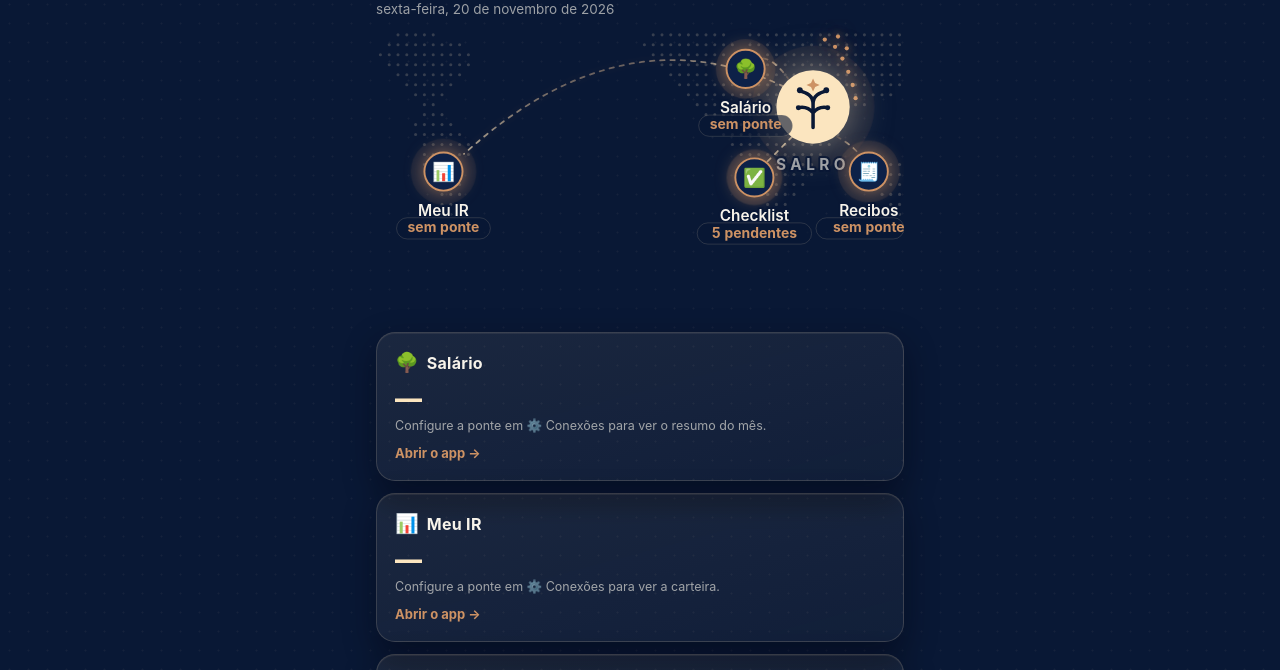
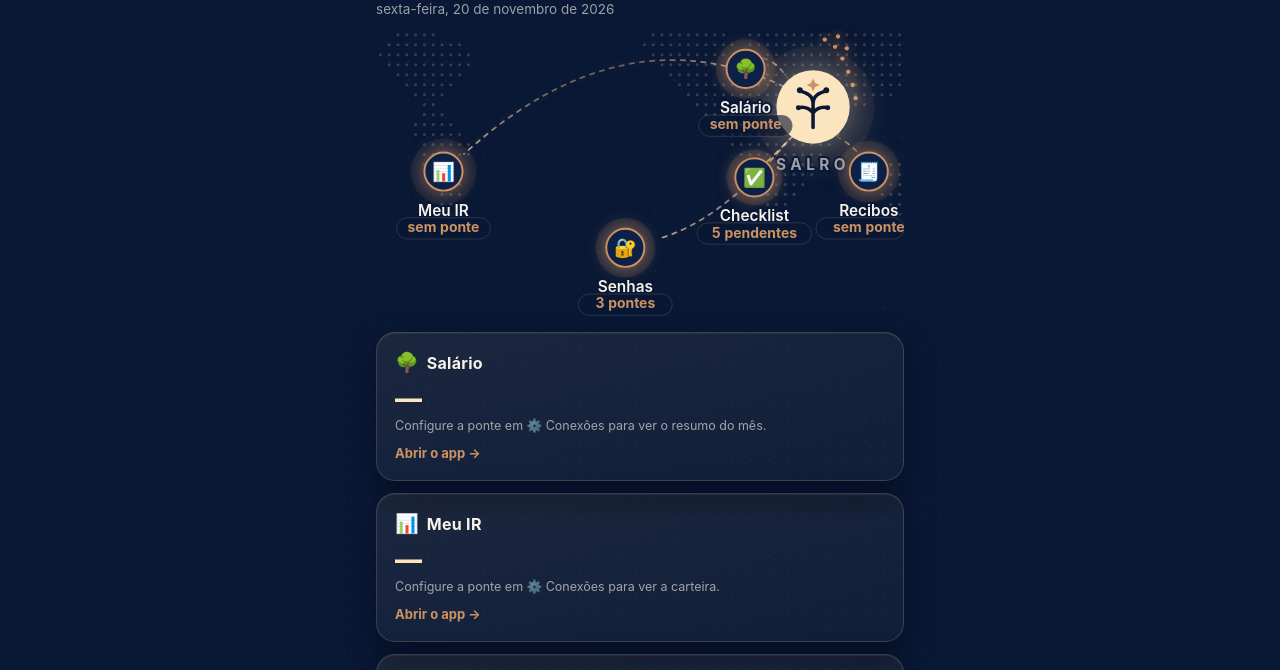
Before and after one commit to regesmassao/salro-central, a plain HTML site: page index.html in a window 1280 px wide. Shown: the part 62-732 px from the top of the page. Drawn offline with Linux system fonts and the light colour scheme.

Commit message:
Central v1.5: nó Senhas no mapa-múndi

```diff
--- a/index.html
+++ b/index.html
@@ -41,6 +41,7 @@
     <path class="hub-arc" d="M 282,42 Q 268,22 257,28"/>
     <path class="hub-arc" d="M 314,80 Q 328,88 331,95"/>
     <path class="hub-arc" d="M 284,80 Q 270,94 265,99"/>
+    <path class="hub-arc" d="M 280,84 Q 235,138 192,150"/>
     <g class="hub-center">
       <circle cx="298" cy="60" r="36" class="hub-center-halo"/>
       <circle cx="298" cy="60" r="25" class="hub-center-circle"/>
@@ -83,6 +84,14 @@
       <text x="258" y="138" class="map-node-name">Checklist</text>
       <rect class="map-node-pill" x="219" y="139" width="78" height="14.5" rx="7.25"/>
       <text x="258" y="149" class="map-node-value" id="hubNodeChecklistValue">—</text>
+    </g>
+    <g class="hub-node" data-target="card-cofre" tabindex="0" role="button" aria-label="Ir ao cofre de senhas">
+      <circle cx="170" cy="156" r="19" class="map-node-halo"/>
+      <circle cx="170" cy="156" r="13" class="map-node-circle"/>
+      <text x="170" y="160.5" class="map-node-emoji">🔐</text>
+      <text x="170" y="186" class="map-node-name">Senhas</text>
+      <rect class="map-node-pill" x="138" y="187.5" width="64" height="14.5" rx="7.25"/>
+      <text x="170" y="197" class="map-node-value">3 pontes</text>
     </g>
   </svg>
 </header>
@@ -202,7 +211,7 @@
   </section>
 
   <!-- 6. COFRE -->
-  <section aria-label="Cofre de senhas">
+  <section aria-label="Cofre de senhas" id="card-cofre">
     <h2 class="sec-title">🔐 Cofre de senhas</h2>
     <div class="glass-card">
       <p class="fineprint top">As chaves das pontes ficam guardadas no <strong>app Senhas do iPhone</strong>, protegidas pelo Face ID. Guardados lá:</p>
--- a/sw.js
+++ b/sw.js
@@ -1,5 +1,5 @@
 /* Salro Central — service worker: rede primeiro, cache de reserva */
-const CACHE = 'salro-central-v1-4';
+const CACHE = 'salro-central-v1-5';
 const SHELL = [
   './',
   './index.html',
```
